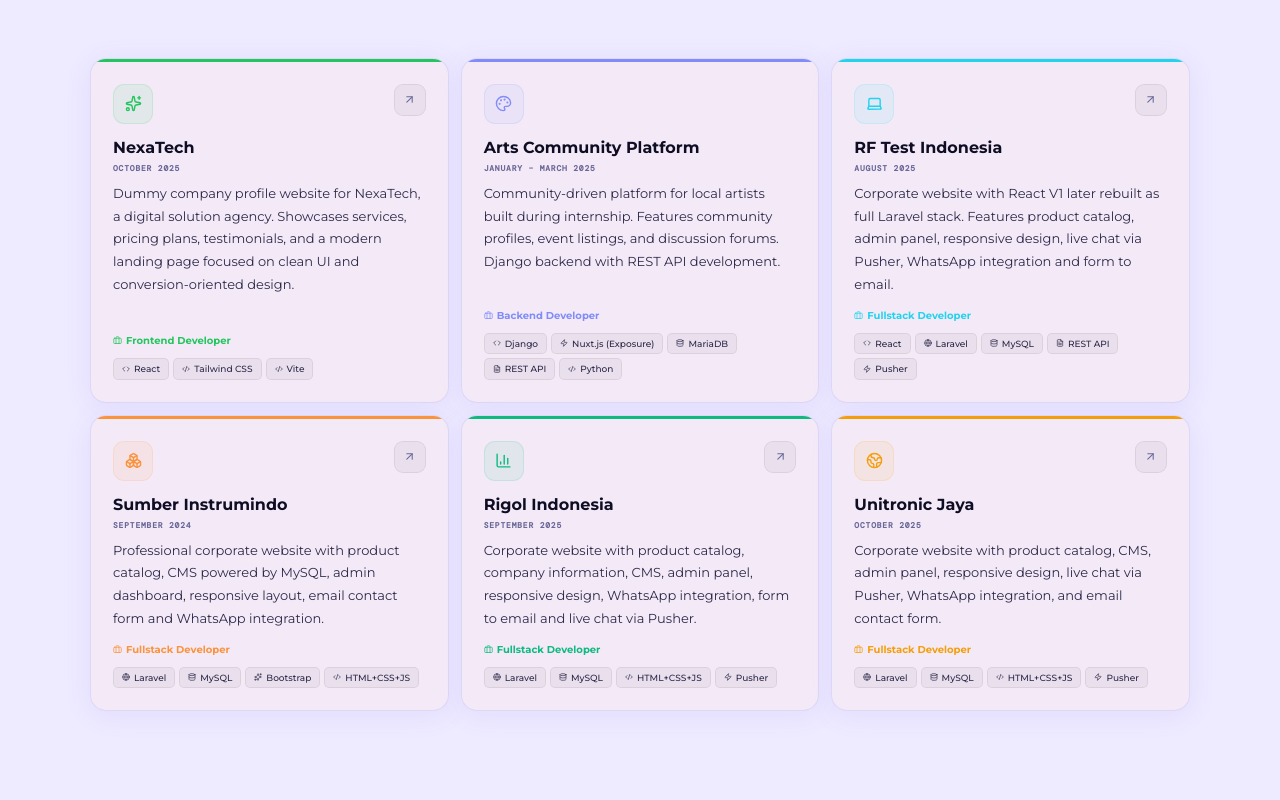
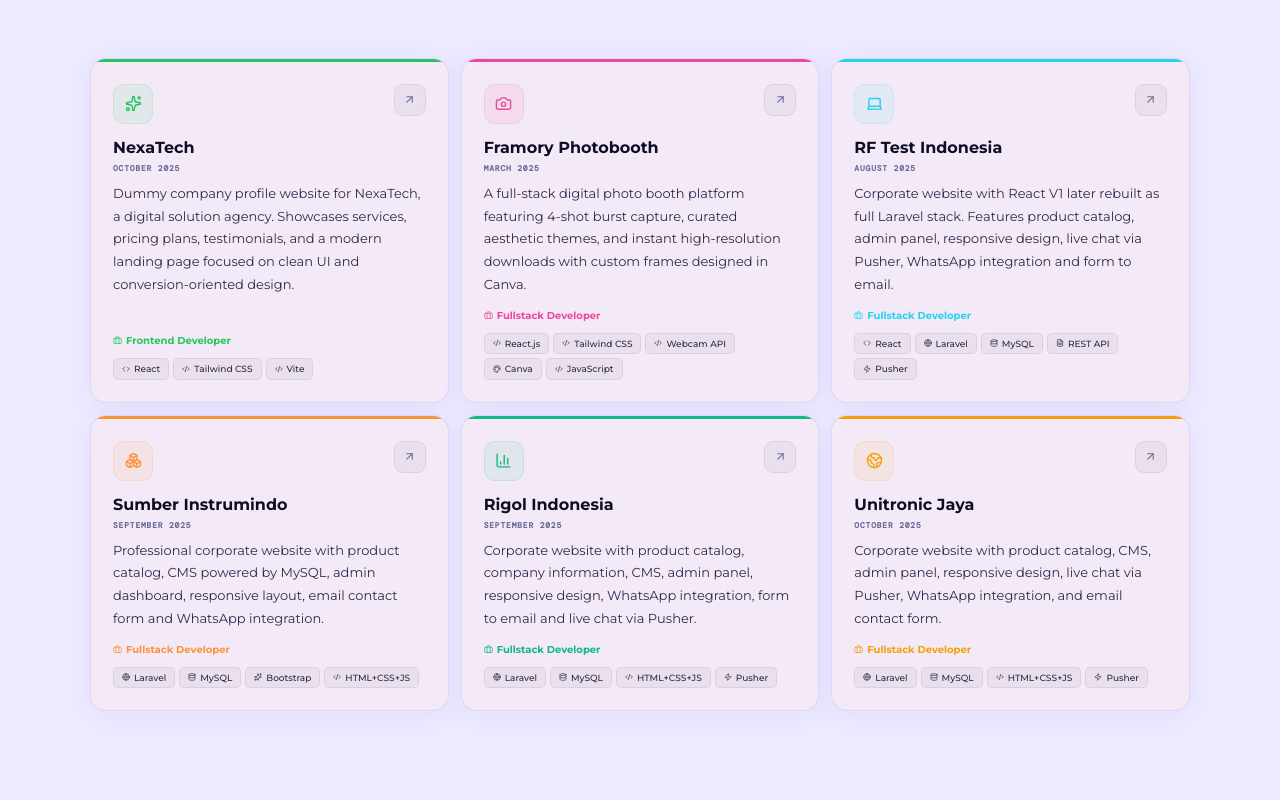
Before and after one commit to mryana23/portfolio-maryana, a React (Vite) app: page / in a window 1280 px wide. Shown: the part 3380-4180 px from the top of the page. Built offline with nearby package versions, Linux system fonts and the light colour scheme.

Commit message:
+ Framory

```diff
--- a/src/App.jsx
+++ b/src/App.jsx
@@ -13,6 +13,7 @@ import artefy from "./assets/artefy.png";
 import aerosky from "./assets/aerosky.png";
 import sumber from "./assets/sumber.png";
 import nexa from "./assets/nexa.png";
+import framory from "./assets/framory.png";
 
 const projectPreviews = [
   { id:1, title:"RF Test Indonesia", subtitle:"Corporate Website", period:"August 2025", tech:["Laravel","React","MySQL","Pusher","HTML+CSS+JS"], role:"Fullstack Developer", link:"https://rf-test-indonesia.co.id", gradient:"135deg, #0ea5e9, #6366f1", glow:"rgba(99,102,241,0.5)", image:rftest, placeholderIcon:Laptop, tag:"Live Website", tagColor:"#06b6d4" },
@@ -22,7 +23,8 @@ const projectPreviews = [
   { id:5, title:"Flight Ticket Booking", subtitle:"Booking Platform", period:"Dec 2024–Jan 2025", tech:["Laravel","MySQL","Midtrans API","HTML+CSS+JS"], role:"Fullstack Developer", link:null, gradient:"135deg, #ef4444, #f97316", glow:"rgba(239,68,68,0.5)", image:aerosky, placeholderIcon:Plane, tag:"Full-stack App", tagColor:"#ef4444" },
   { id:6, title:"Arts Community", subtitle:"Community App", period:"Jan–Mar 2025", tech:["Django","MariaDB","REST API","Python"], role:"Backend Developer", link:null, gradient:"135deg, #6366f1, #a855f7", glow:"rgba(99,102,241,0.5)", image:artefy, placeholderIcon:Palette, tag:"Internship Project", tagColor:"#6366f1" },
   { id:7, title:"NexaTech", subtitle:"Dummy Company Profile Website", period:"October 2025", tech:["React","Tailwind CSS","Vite"], role:"Frontend Developer", link:"https://nexa-tech-virid.vercel.app/", gradient:"135deg, #22c55e, #06b6d4", glow:"rgba(34,197,94,0.5)", image:nexa, placeholderIcon:Sparkles, tag:"Live Website", tagColor:"#22c55e" },
-  { id:8, title:"Sumber Instrumindo", subtitle:"Corporate Website", period:"September 2024", tech:["Laravel","MySQL","Bootstrap","HTML+CSS+JS"], role:"Fullstack Developer", link:"https://sumberinstrumindo.com/", gradient:"135deg, #f97316, #ef4444", glow:"rgba(249,115,22,0.5)", image:sumber, placeholderIcon:Boxes, tag:"Live Website", tagColor:"#f97316" },
+  { id:8, title:"Sumber Instrumindo", subtitle:"Corporate Website", period:"September 2025", tech:["Laravel","MySQL","Bootstrap","HTML+CSS+JS"], role:"Fullstack Developer", link:"https://sumberinstrumindo.com/", gradient:"135deg, #f97316, #ef4444", glow:"rgba(249,115,22,0.5)", image:sumber, placeholderIcon:Boxes, tag:"Live Website", tagColor:"#f97316" },
+  { id:9, title:"Framory", subtitle:"Digital Photo Booth Platform", period:"March 2026", tech:["React","Tailwind CSS","Webcam API","Canva"], role:"Fullstack Developer", link:"#", gradient:"135deg, #ec4899, #818cf8", glow:"rgba(236,72,153,0.5)", image:framory, placeholderIcon:Camera, tag:"New Launch", tagColor:"#ec4899" },
 ];
 
 function useTyped(words, speed = 90, pause = 2000) {
@@ -184,9 +186,9 @@ export default function Portfolio() {
 
   const projects = [
     { title:"NexaTech", period:"October 2025", description:"Dummy company profile website for NexaTech, a digital solution agency. Showcases services, pricing plans, testimonials, and a modern landing page focused on clean UI and conversion-oriented design.", tech:["React","Tailwind CSS","Vite"], role:"Frontend Developer", icon:Sparkles, accent:"#22c55e", link:"https://nexa-tech-virid.vercel.app/" },
-    { title:"Arts Community Platform", period:"January – March 2025", description:"Community-driven platform for local artists built during internship. Features community profiles, event listings, and discussion forums. Django backend with REST API development.", tech:["Django","Nuxt.js (Exposure)","MariaDB","REST API","Python"], role:"Backend Developer", icon:Palette, accent:"#818cf8" },
+    { title:"Framory Photobooth", period: "March 2025 ", description: "A full-stack digital photo booth platform featuring 4-shot burst capture, curated aesthetic themes, and instant high-resolution downloads with custom frames designed in Canva.", tech: ["React.js", "Tailwind CSS", "Webcam API", "Canva", "JavaScript"], role: "Fullstack Developer", icon: Camera, accent: "#ec4899", link:"https://framory-photo.vercel.app/"  },
     { title:"RF Test Indonesia", period:"August 2025", description:"Corporate website with React V1 later rebuilt as full Laravel stack. Features product catalog, admin panel, responsive design, live chat via Pusher, WhatsApp integration and form to email.", tech:["React","Laravel","MySQL","REST API","Pusher"], role:"Fullstack Developer", icon:Laptop, accent:"#22d3ee", link:"https://rf-test-indonesia.co.id" },
-    { title:"Sumber Instrumindo", period:"September 2024", description:"Professional corporate website with product catalog, CMS powered by MySQL, admin dashboard, responsive layout, email contact form and WhatsApp integration.", tech:["Laravel","MySQL","Bootstrap","HTML+CSS+JS"], role:"Fullstack Developer", icon:Boxes, accent:"#fb923c", link:"https://sumberinstrumindo.com/" },
+    { title:"Sumber Instrumindo", period:"September 2025", description:"Professional corporate website with product catalog, CMS powered by MySQL, admin dashboard, responsive layout, email contact form and WhatsApp integration.", tech:["Laravel","MySQL","Bootstrap","HTML+CSS+JS"], role:"Fullstack Developer", icon:Boxes, accent:"#fb923c", link:"https://sumberinstrumindo.com/" },
     { title:"Rigol Indonesia", period:"September 2025", description:"Corporate website with product catalog, company information, CMS, admin panel, responsive design, WhatsApp integration, form to email and live chat via Pusher.", tech:["Laravel","MySQL","HTML+CSS+JS","Pusher"], role:"Fullstack Developer", icon:BarChart3, accent:"#10b981", link:"https://www.rigol-indonesia.co.id/" },
     { title:"Unitronic Jaya", period:"October 2025", description:"Corporate website with product catalog, CMS, admin panel, responsive design, live chat via Pusher, WhatsApp integration, and email contact form.", tech:["Laravel","MySQL","HTML+CSS+JS","Pusher"], role:"Fullstack Developer", icon:Globe2, accent:"#f59e0b", link:"https://unitronicjaya.com/" },
   ];
```
Also changed, not shown: src/assets/framory.png (added).
